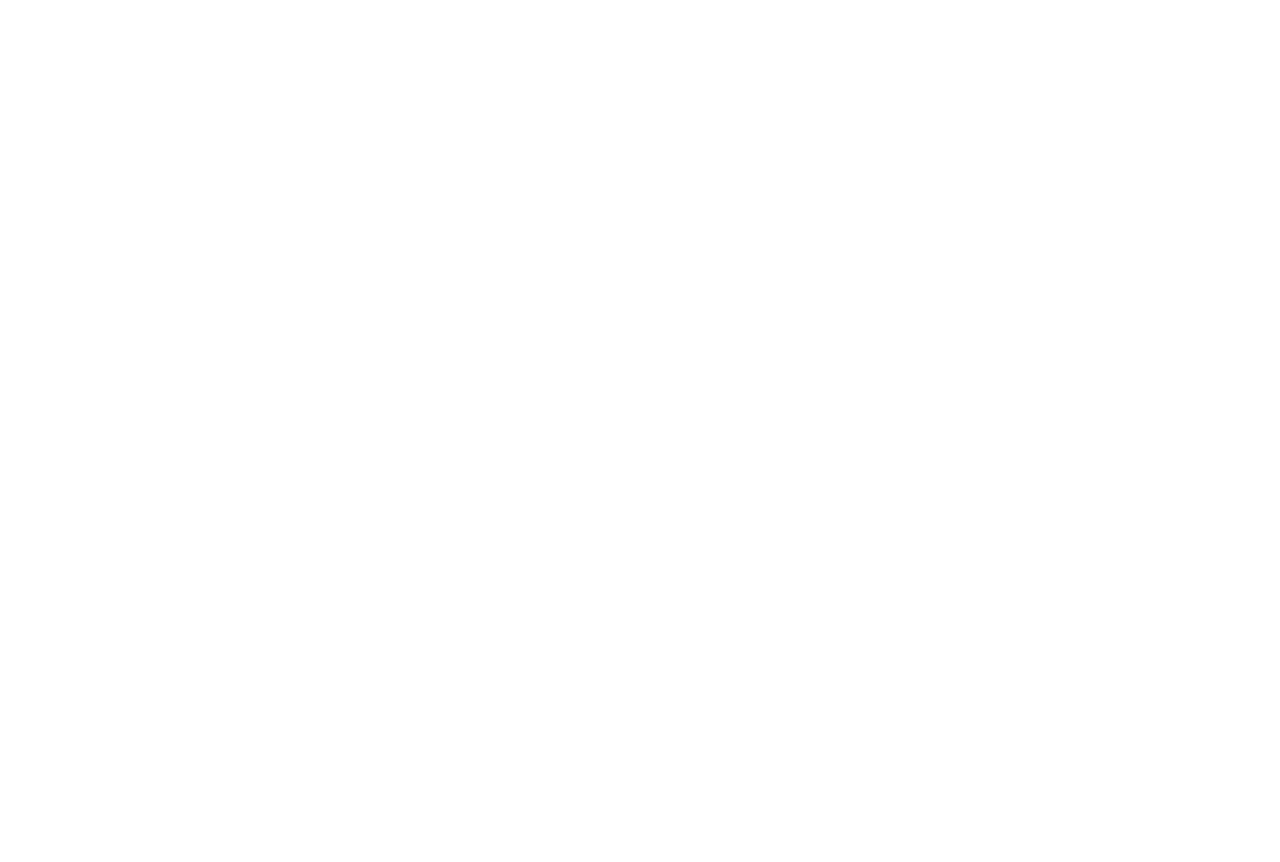
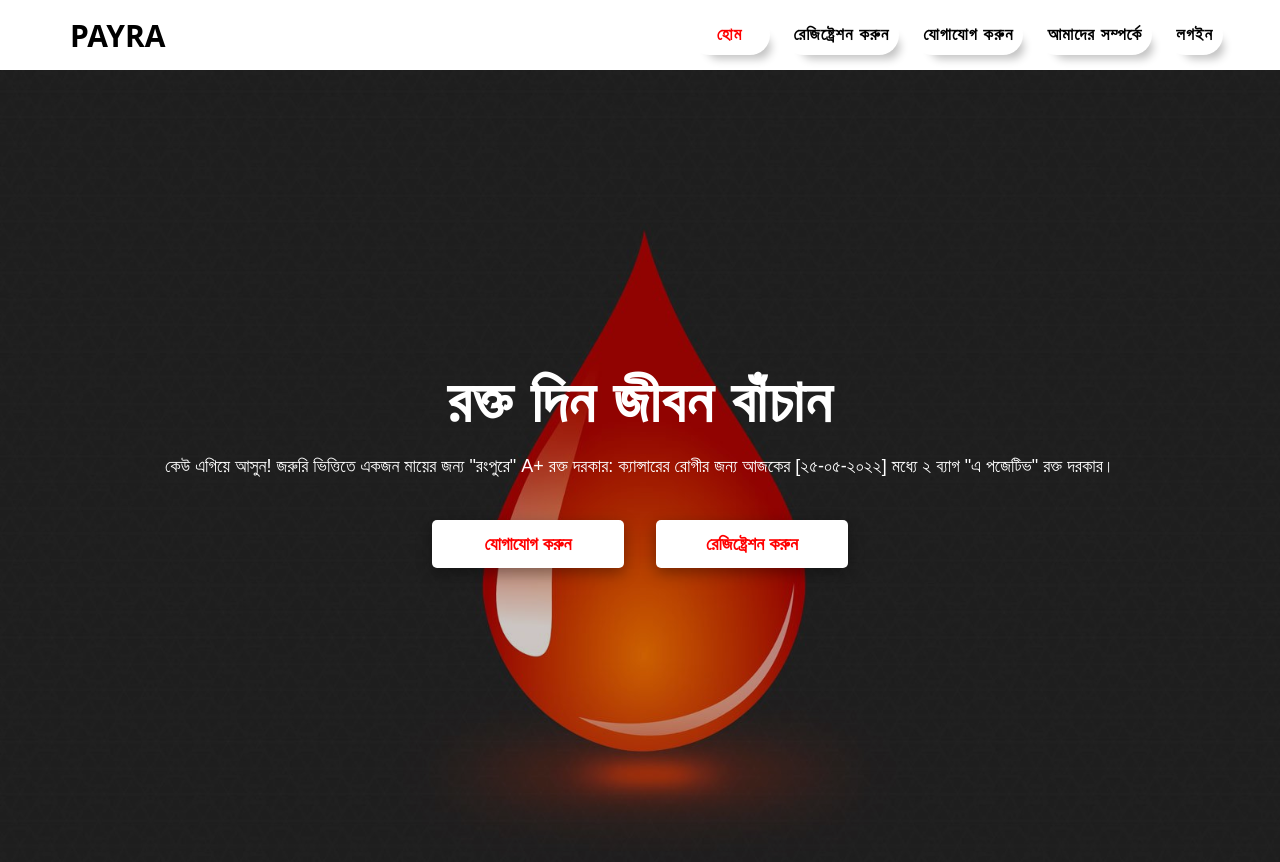
Before and after one commit to iamshakil19/payra-client, a React (Create React App) app: page /home in a window 1280 px wide. Before the commit this address had no page. Shown: the top 862 px of the page. Before the commit the page ends 800 px from the top, so only its background shows below. Built offline with nearby package versions, Linux system fonts and the light colour scheme; a web font is replaced by a local one.

Commit message:
active route complete

```diff
--- a/package.json
+++ b/package.json
@@ -10,6 +10,7 @@
     "daisyui": "^2.20.0",
     "react": "^18.2.0",
     "react-dom": "^18.2.0",
+    "react-hot-toast": "^2.3.0",
     "react-icons": "^4.4.0",
     "react-router-dom": "^6.3.0",
     "react-router-hash-link": "^2.4.3",
--- a/src/App.js
+++ b/src/App.js
@@ -2,17 +2,26 @@
 import './App.css';
 import Home from './Components/Home/Home';
 import { Route, Routes } from 'react-router-dom';
-import RequestForBlood from './Components/RequestForBlood/RequestForBlood';
 import BloodDonorRegistration from './Components/BloodDonorRegistration/BloodDonorRegistration';
+import { Toaster } from 'react-hot-toast';
+import Login from './Components/Login/Login';
+import Contact from './Components/Contact/Contact';
+import AboutUs from './Components/About/AboutUs';
+import NotFound from './Components/NotFound/NotFound';
 
 function App() {
   return (
     <div>
       <Routes>
         <Route path='/' element={<Home />}></Route>
-        <Route path='/requestForBlood' element={<RequestForBlood/>}></Route>
-        <Route path='/donorRegistration' element={<BloodDonorRegistration/>}></Route>
+        <Route path='/home' element={<Home />}></Route>
+        <Route path='/contact' element={<Contact />}></Route>
+        <Route path='/donorRegistration' element={<BloodDonorRegistration />}></Route>
+        <Route path='/aboutUs' element={<AboutUs />}></Route>
+        <Route path='login' element={<Login />}></Route>
+        <Route path='*' element={<NotFound/>}></Route>
       </Routes>
+      <Toaster />
     </div>
   );
 }
--- /dev/null
+++ b/src/Components/About/AboutUs.js
@@ -0,0 +1,13 @@
+import React from 'react';
+import Header from '../Header/Header';
+
+const AboutUs = () => {
+    return (
+        <div>
+            <Header/>
+            <h2>This is about us page</h2>
+        </div>
+    );
+};
+
+export default AboutUs;
--- a/src/Components/Banner/Banner.css
+++ b/src/Components/Banner/Banner.css
@@ -33,3 +33,6 @@
     background-color: #FE3C47;
     color: white;
 }
+.redColor{
+    background-color: #FE3C47;
+}
--- a/src/Components/Banner/Banner.js
+++ b/src/Components/Banner/Banner.js
@@ -6,9 +6,8 @@ const Banner = () => {
     const navigate = useNavigate()
 
     const navigateToRequestForBlood = () => {
-        navigate("/requestForBlood")
+        navigate("/contact")
     }
-
     const navigateToDonorRegistration = () => {
         navigate("/donorRegistration")
     }
@@ -21,7 +20,7 @@ const Banner = () => {
 
                 <div className='text-center md:flex md:justify-center'>
                     <div className='mb-5 md:mb-0 md:mx-4'>
-                        <button onClick={navigateToRequestForBlood} className='button h-11 md:h-12 w-48'>দাতা খুজুন</button>
+                        <button onClick={navigateToRequestForBlood} className='button h-11 md:h-12 w-48'>যোগাযোগ করুন</button>
                     </div>
                     <div>
                         <button onClick={navigateToDonorRegistration} className='button md:mx-4 h-11 md:h-12 w-48'>রেজিষ্ট্রেশন করুন</button>
--- /dev/null
+++ b/src/Components/Contact/Contact.js
@@ -0,0 +1,13 @@
+import React from 'react';
+import Header from '../Header/Header';
+
+const Contact = () => {
+    return (
+        <div>
+            <Header/>
+            <h2>This is contact page</h2>
+        </div>
+    );
+};
+
+export default Contact;
--- a/src/Components/Header/Header.js
+++ b/src/Components/Header/Header.js
@@ -1,22 +1,24 @@
 import React, { useState } from 'react';
-import { HashLink } from 'react-router-hash-link';
+// import { HashLink } from 'react-router-hash-link';
 import './Header.css'
-import { FaStream, FaTimes } from "react-icons/fa";
+import { FaStream } from "react-icons/fa";
+import ActiveRoute from '../Shared/ActiveRoute';
+import { Link } from 'react-router-dom';
 
 const Header = () => {
 
     return (
         <div className='top-0 sticky z-50'>
             <nav>
-                <div className='logo-container'>PAYRA</div>
+                <div className='logo-container'> <Link to={"/"}>PAYRA</Link></div>
                 <input type="checkbox" id='click' />
                 <label for="click" className='menu-btn'> <FaStream /> </label>
                 <ul>
-                    <li className=''><HashLink to="/"> <span className='nav-link active text-center custom-width'>হোম</span></HashLink></li>
-                    <li><HashLink to="/donorRegistration"> <span className='nav-link active'>রেজিষ্ট্রেশন করুন</span> </HashLink></li>
-                    <li><HashLink to="/"> <span className='nav-link'>যোগাযোগ করুন</span> </HashLink></li>
-                    <li><HashLink to="/"> <span className='nav-link'>আমাদের সম্পর্কে</span> </HashLink></li>
-                    <li><HashLink to="/"> <span className='nav-link text-center custom-width'>লগইন</span> </HashLink></li>
+                    <li><span className='nav-link active text-center custom-width'> <ActiveRoute to="/home">হোম</ActiveRoute></span></li>
+                    <li><span className='nav-link active'><ActiveRoute to="/donorRegistration">রেজিষ্ট্রেশন করুন</ActiveRoute></span></li>
+                    <li><span className='nav-link active'><ActiveRoute to="/contact">যোগাযোগ করুন</ActiveRoute></span></li>
+                    <li><span className='nav-link active'><ActiveRoute to="/aboutUs">আমাদের সম্পর্কে</ActiveRoute></span></li>
+                    <li><span className='nav-link active'><ActiveRoute to="/login">লগইন</ActiveRoute></span></li>
                 </ul>
             </nav>
         </div>
--- /dev/null
+++ b/src/Components/Login/Login.js
@@ -0,0 +1,13 @@
+import React from 'react';
+import Header from '../Header/Header';
+
+const Login = () => {
+    return (
+        <div>
+            <Header/>
+            <h2>This is login page</h2>
+        </div>
+    );
+};
+
+export default Login;
--- /dev/null
+++ b/src/Components/NotFound/NotFound.js
@@ -0,0 +1,11 @@
+import React from 'react';
+
+const NotFound = () => {
+    return (
+        <div>
+            <h2>This is not found page, please go to home</h2>
+        </div>
+    );
+};
+
+export default NotFound;
--- a/src/Components/RequestForBlood/RequestForBlood.js
+++ /dev/null
@@ -1,13 +0,0 @@
-import React from 'react';
-import Header from '../Header/Header';
-
-const RequestForBlood = () => {
-    return (
-        <div>
-            <Header></Header>
-            <h2>This is requestForBlood page</h2>
-        </div>
-    );
-};
-
-export default RequestForBlood;
--- /dev/null
+++ b/src/Components/Shared/ActiveRoute.js
@@ -0,0 +1,21 @@
+import React from 'react';
+import { Link, useMatch, useResolvedPath } from 'react-router-dom';
+
+function ActiveRoute({ children, to, ...props }) {
+    let resolved = useResolvedPath(to);
+    let match = useMatch({ path: resolved.pathname, end: true });
+
+    return (
+        <div>
+            <Link
+                style={{color: match ? "red" : "black"}}
+                to={to}
+                {...props}
+            >
+                {children}
+            </Link>
+        </div>
+    );
+}
+
+export default ActiveRoute;
```
Also changed, not shown: src/Components/BloodDonorRegistration/BloodDonorRegistration.js (+67 -4 lines), src/Resources/bg.jpg, 1 other file (tests, documents, lock files or other folders).
